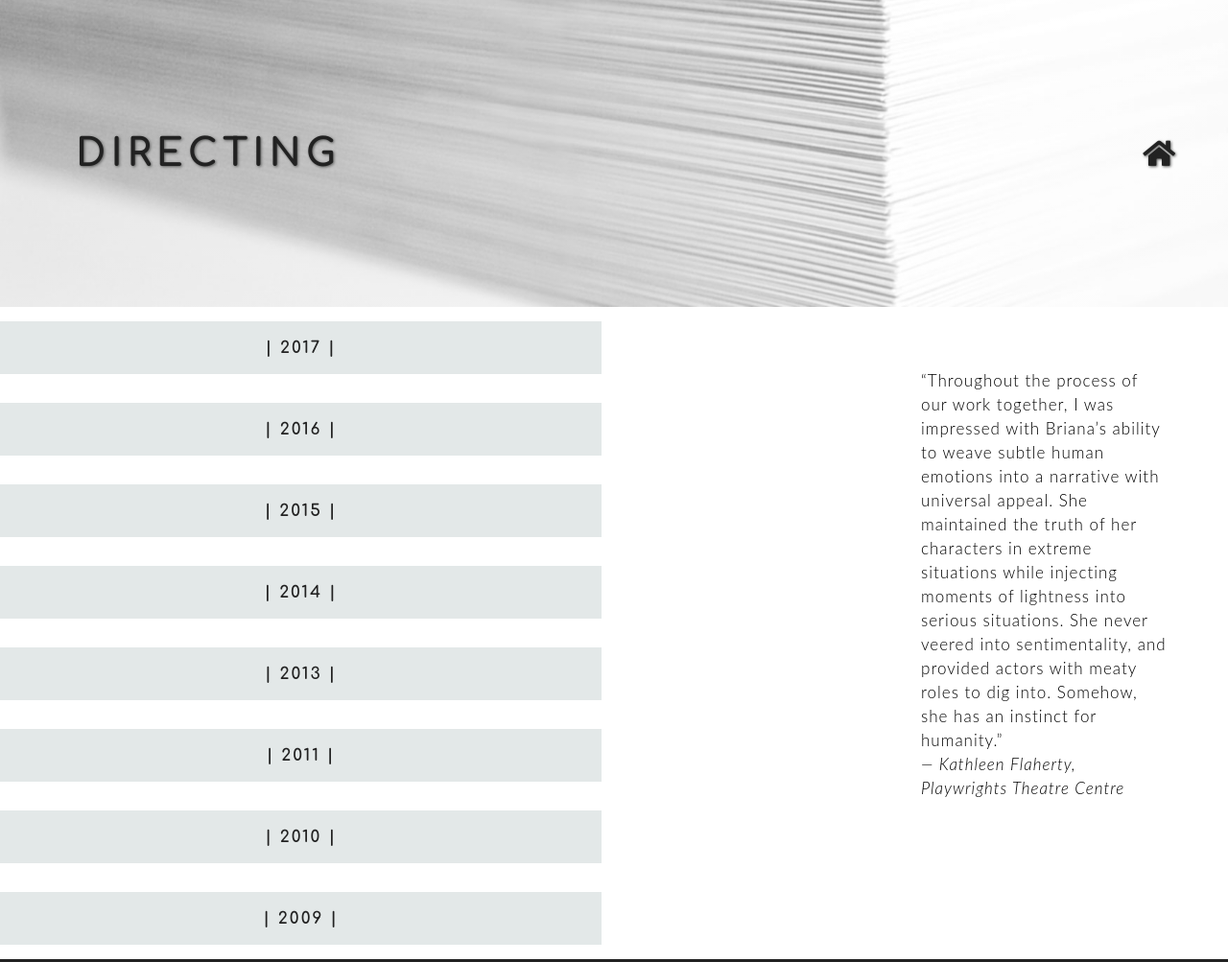
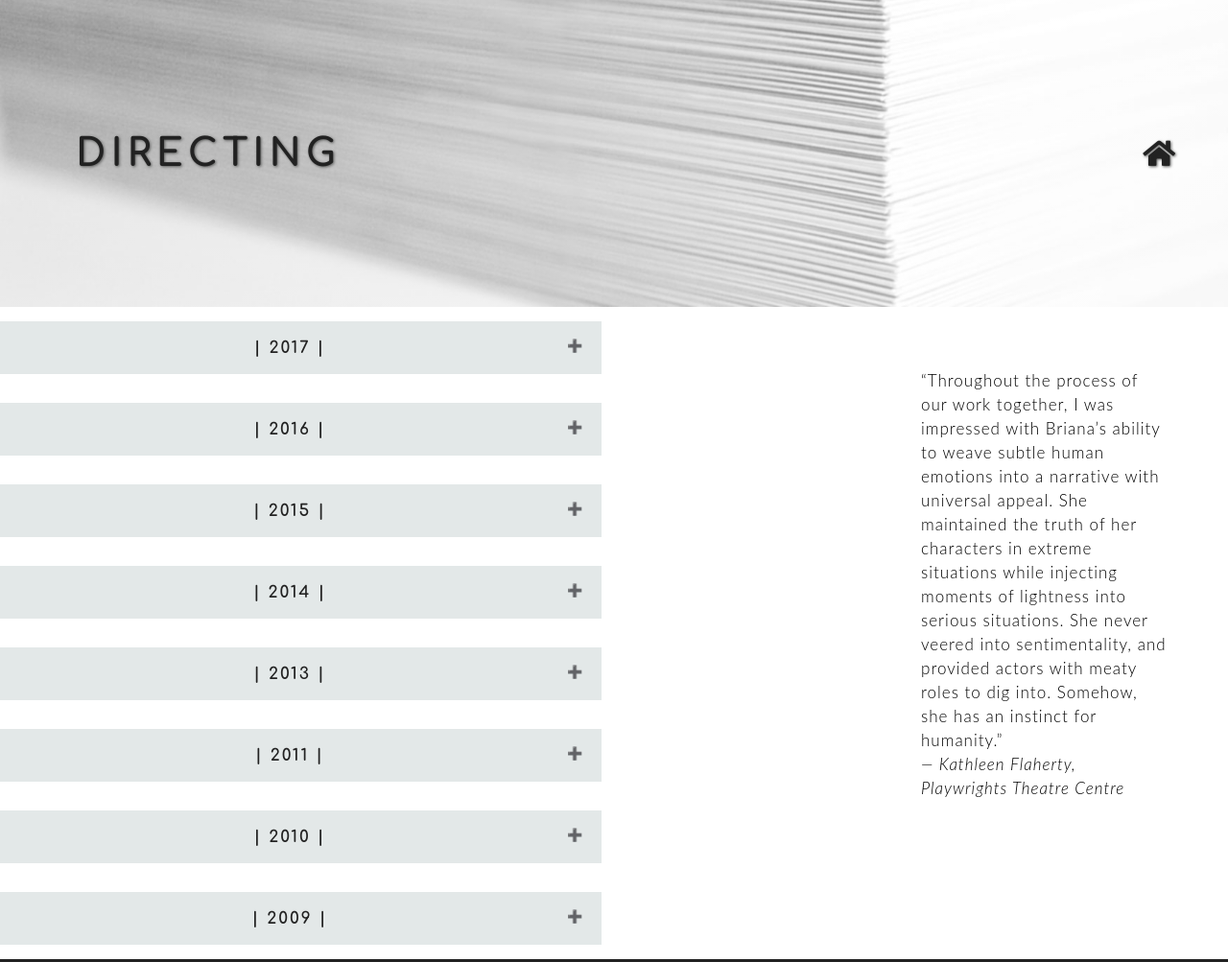
Before and after one commit to erinannette/Bri-Brown-Portfolio, a website: page directing.html in a window 1280 px wide. Shown: the top 1003 px of the page at 96% size. Drawn offline with nearby package versions, Linux system fonts and the light colour scheme.

Commit message:
added plus / minus icons to collapsibles

```diff
--- a/public/styles/style.css
+++ b/public/styles/style.css
@@ -1129,9 +1129,21 @@ footer {
   overflow: hidden;
   background-color: white; }
 
-.active, .collapsible:hover {
+.active-coll, .collapsible:hover {
   background-color: #222222;
   color: white; }
+
+.collapsible:after {
+  content: '\02795';
+  /* Unicode + */
+  font-size: 13px;
+  color: white;
+  float: right;
+  margin-left: 5px; }
+
+.active-coll:after {
+  content: "\2796";
+  /* Unicode - */ }
 
 article, aside, details, figcaption, figure, footer, header, hgroup, nav, section, summary {
   display: block; }
--- a/src/scripts/app.js
+++ b/src/scripts/app.js
@@ -79,7 +79,7 @@ for (i = 0; i < coll.length; i++) {
     coll[i].addEventListener("click", function() {
         console.log("clicked");
 
-        this.classList.toggle("active");
+        this.classList.toggle("active-coll");
         let content = this.nextElementSibling;
         console.log(content.style.display);
 
--- a/src/styles/partials/_writing.scss
+++ b/src/styles/partials/_writing.scss
@@ -137,7 +137,18 @@
     overflow: hidden;
     background-color: white;
 }
-.active, .collapsible:hover {
+.active-coll, .collapsible:hover {
     background-color: $dkgrey;
     color: white;
 }
+.collapsible:after {
+  content: '\02795'; /* Unicode + */
+  font-size: 13px;
+  color: white;
+  float: right;
+  margin-left: 5px;
+}
+
+.active-coll:after {
+  content: "\2796"; /* Unicode - */
+}
```
Also changed, not shown: public/scripts/app.js (+2 -2 lines).
